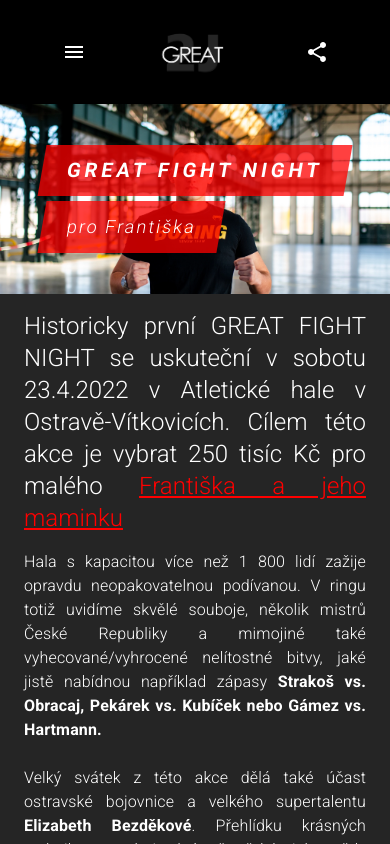
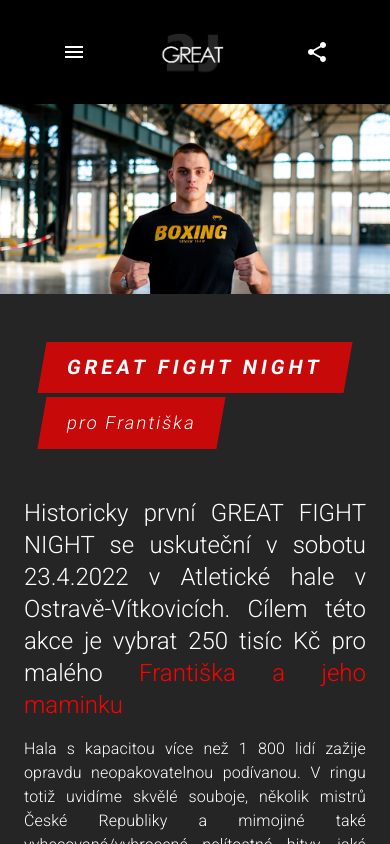
Before and after one commit to theokeist/great2j, a Next.js app: page /events in a window 390 px wide. Shown: the top 844 px of the page. Built offline with nearby package versions, Linux system fonts and the light colour scheme.

Commit message:
CHANGE, timeline and banner for phone

```diff
--- a/pages/about.tsx
+++ b/pages/about.tsx
@@ -53,7 +53,7 @@
               ? { px: 36, py: 7 }
               : matches
               ? { px: 6, py: 5 }
-              : { px: 3, py: 5 }
+              : { px: 3, py: 6 }
           }
         >
           <Grid item md={6} lg={4}>
--- a/pages/components/banner.tsx
+++ b/pages/components/banner.tsx
@@ -17,6 +17,7 @@
   const matches = useMediaQuery(theme.breakpoints.up("md"));
 
   return (
+    <>
       <Grid
         className="pt-2"
         container
@@ -42,6 +43,7 @@
         objectPosition={objectPosition}
         priority
       /> */}
+        {matches && (
           <Grid
             container
             direction="column"
@@ -114,6 +116,92 @@
               </Typography>
             )}
           </Grid>
+        )}
       </Grid>
+      {!matches && (
+        <Grid
+          container
+          direction="column"
+          justifyContent="center"
+          alignItems="center"
+          sx={{ mt: 6 }}
+        >
+          <Grid
+            direction="column"
+            justifyContent="center"
+            alignItems="flex-start"
+          >
+            <Typography
+              component="h1"
+              variant="h3"
+              color="primary"
+              gutterBottom={gutterBottom}
+              textAlign={align}
+              sx={
+                matches
+                  ? {
+                      fontWeight: 700,
+                      letterSpacing: 10,
+                      fontSize: 62,
+                      backgroundColor: "rgba(255,0,0,0.75)",
+                      padding: "14px 25px",
+                      transform: "skewX(-10deg)",
+                      marginLeft: marginLeft,
+                      width: "fit-content",
+                    }
+                  : {
+                      fontWeight: 700,
+                      letterSpacing: 4,
+                      fontSize: 20,
+                      backgroundColor: "rgba(255,0,0,0.75)",
+                      padding: "14px 25px",
+                      transform: "skewX(-10deg)",
+                      width: "fit-content",
+                    }
+              }
+            >
+              {title}
+            </Typography>
+            {subtitle && (
+              <Typography
+                component="h1"
+                variant="subtitle1"
+                color="primary"
+                textAlign={align}
+                sx={
+                  matches
+                    ? {
+                        fontWeight: 300,
+                        fontSize: 50,
+                        letterSpacing: 4,
+                        marginBottom: 0,
+                        backgroundColor: "rgba(255,0,0,0.75)",
+                        padding: "10px 15px",
+                        transform: "skewX(-10deg)",
+                        marginTop: 1,
+                        marginLeft: marginLeft,
+                        width: "fit-content",
+                      }
+                    : {
+                        fontWeight: 300,
+                        fontSize: 18,
+                        letterSpacing: 2,
+                        marginBottom: 0,
+                        backgroundColor: "rgba(255,0,0,0.75)",
+                        padding: "10px 25px",
+                        transform: "skewX(-10deg)",
+                        marginTop: 0.5,
+                        width: "fit-content",
+                      }
+                }
+                gutterBottom
+              >
+                {subtitle}
+              </Typography>
+            )}
+          </Grid>
+        </Grid>
+      )}
+    </>
   );
 }
--- a/pages/components/fighter.tsx
+++ b/pages/components/fighter.tsx
@@ -520,9 +520,9 @@
     <Stack
       sx={{ py: 3 }}
       direction={matches ? "row" : "row"}
-      spacing={6}
+      spacing={3.5}
       justifyContent="center"
-      alignItems={matches ? "flex-start" : "center"}
+      alignItems={"flex-start"}
       // onMouseOver={() => {
       //   if (avatar !== "/fighters/") {
       //     setHover((old) => !old);
--- a/pages/components/timeline.tsx
+++ b/pages/components/timeline.tsx
@@ -15,7 +15,7 @@
 export default function EventTimeline() {
   return (
     <React.Fragment>
-      <Timeline position="right">
+      <Timeline position="left" sx={{ padding: 0 }}>
         <TimelineItem>
           <TimelineOppositeContent
             sx={{ m: "auto 0" }}
--- a/pages/events.tsx
+++ b/pages/events.tsx
@@ -45,9 +45,9 @@
       />
 
       <Main>
-        <Grid container sx={matches ? { px: 36, py: 7 } : { px: 3, py: 2 }}>
-          <Grid container spacing={7}>
-            <Grid item xs={12} md={9}>
+        <Grid container sx={matches ? { px: 36, py: 7 } : { px: 3, py: 6 }}>
+          <Grid container spacing={0}>
+            <Grid item xs={12} md={7}>
               <Typography
                 sx={{ fontWeight: 300 }}
                 variant="h5"
@@ -59,7 +59,7 @@
                 23.4.2022 v Atletické hale v Ostravě-Vítkovicích. Cílem této
                 akce je vybrat 250 tisíc Kč pro malého{" "}
                 <a
-                  style={{ color: "red" }}
+                  style={{ color: "red", textDecoration: "none" }}
                   href="https://www.dobryandel.cz/2020/predcasne-narozeni-ovlivnilo-sestiletemu-frantiskovi-cely-zivot/"
                 >
                   Františka a jeho maminku
@@ -102,7 +102,7 @@
                 boxu a K-1 a pomoci tím malému Františkovi!
               </Typography>
             </Grid>
-            <Grid item xs={12} md={3}>
+            <Grid item xs={12} md={5}>
               <Image
                 alt="great by 2j"
                 src={frantisek}
@@ -115,9 +115,9 @@
             </Grid>
           </Grid>
 
-          <Grid container spacing={2} sx={{ mt: 6 }}>
+          <Grid container sx={{ mt: 6 }}>
             <Grid item xs={12} md={6}>
-              <Typography variant="h5" align="center" color="primary" paragraph>
+              <Typography variant="h5" align="center" color="primary">
                 Průběh události
               </Typography>
               <EvnetTimeline />
@@ -126,7 +126,7 @@
               <iframe
                 src="https://frame.mapy.cz/s/medebatofa"
                 width="100%"
-                height="700"
+                height="600"
                 frameBorder="0"
               ></iframe>
             </Grid>
--- a/pages/fighters.tsx
+++ b/pages/fighters.tsx
@@ -57,7 +57,7 @@
         >
           {fightersFotky?.map((foto, index) => {
             return (
-              <Grid key={index} item sm={12} md={6}>
+              <Grid key={index} item sm={12} md={6} lg={4}>
                 <Fighter
                   key={index}
                   avatar={foto?.path}
```
Also changed, not shown: pages/contact.tsx (+4 -4 lines), pages/index.tsx (+9 -6 lines). Lines whose indentation alone changed are shown as unchanged.
